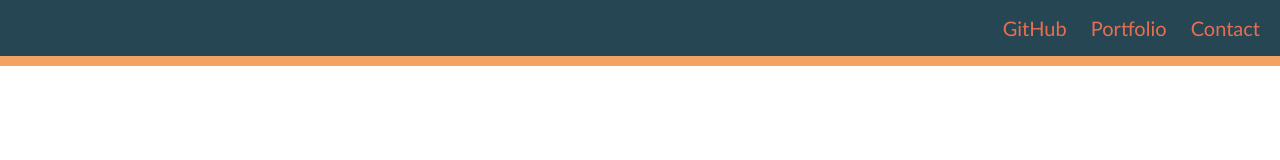
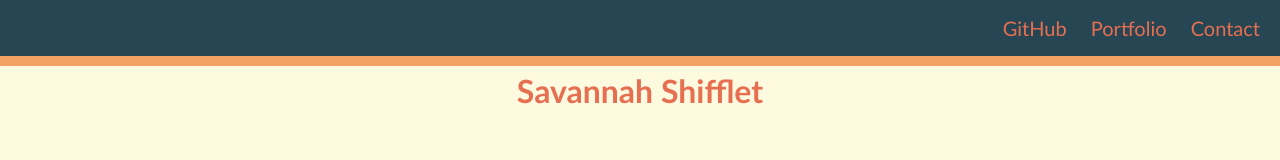
Before and after one commit to Savannah-Shifflet/module1-landing-page, a plain HTML site: page index.html in a window 1280 px wide. Drawn offline with Linux system fonts and the light colour scheme.

Commit message:
added background color to page and fixed header color

```diff
--- a/css/style.css
+++ b/css/style.css
@@ -1,5 +1,6 @@
 *{
     font-family: 'Gill Sans', 'Gill Sans MT', Calibri, 'Trebuchet MS', sans-serif;
+    background-color: #fefae0;
 }
 
 header{
@@ -11,9 +12,17 @@ header{
     left: 0;
 }
 
+main {
+    position: relative;
+    top: 50px;
+    text-align: center;
+    color: #E76F51;
+}
+
 ul {
     text-align: right;
     color: #E76F51;
+    background-color: #264653;
 }
 
 li {
@@ -23,4 +32,5 @@ li {
     padding: 10px;
     position: relative;
     right: 10px;
+    background-color: #264653;
 }
```
